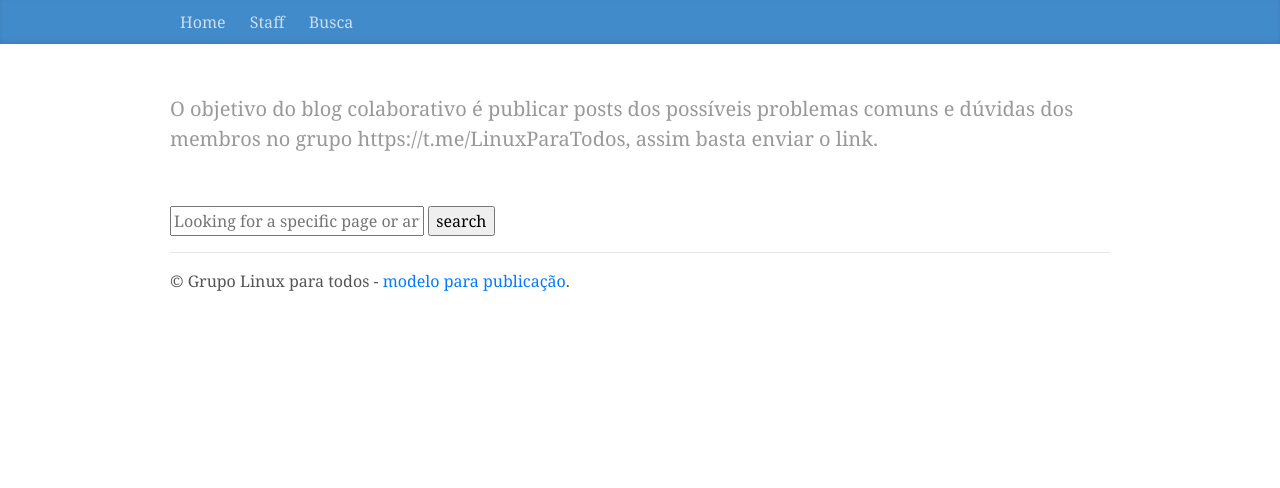
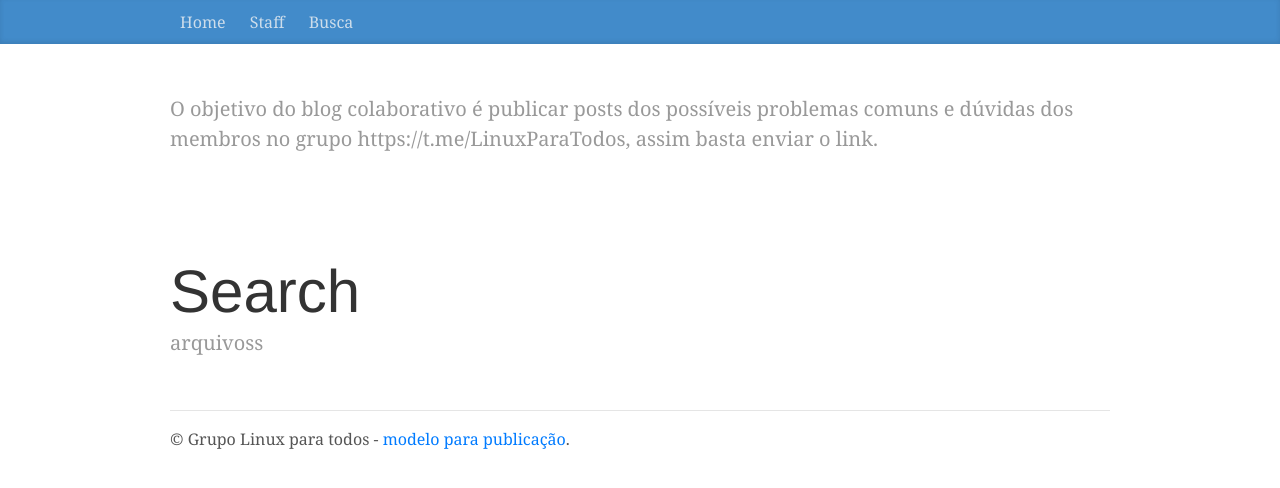
Before and after one commit to GrupoLinux/grupolinux.github.io, a Jekyll site: the page built from search.html, in a window 1280 px wide. Shown: the top 488 px of the page. Built offline with Jekyll 4.4.1, drawn with Linux system fonts in a browser that asks for light colours; nearby versions of some CDN libraries; library files that are not in the unit come from our copies; comment, search, counter and statistics services are not loaded.

Commit message:
search
Signed-off-by: Henry Jr <hmjsite@gmail.com>

```diff
--- a/_includes/head.html
+++ b/_includes/head.html
@@ -1,6 +1,6 @@
 <!doctype html>
 <html lang="en">
-  <head>
+<head>
     <!-- Required meta tags -->
     <meta charset="utf-8">
     <meta name="viewport" content="width=device-width, initial-scale=1, shrink-to-fit=no">
@@ -14,17 +14,7 @@
 
     <title>{{ site.title }} - {{ page.pagetitle }}</title>
 
-    {% include meta.html %}
+  {% include meta.html %}
 
-    <!-- HTML5 shim and Respond.js for IE8 support of HTML5 elements and media queries -->
-    <!--[if lt IE 9]>
-    <script src="https://oss.maxcdn.com/html5shiv/3.7.3/html5shiv.min.js"></script>
-    <script src="https://oss.maxcdn.com/respond/1.4.2/respond.min.js"></script>
-    <![endif]-->
-
-    {% if page.tipue_search_active or layout.tipue_search_active %}
-    <script src="https://unpkg.com/lunr/lunr.js"></script>
-    {% endif %}
-
-  </head>
-  <body>
+</head>
+<body>
--- a/search.html
+++ b/search.html
@@ -1,25 +1,9 @@
 ---
 layout: post
-title: Search
+pagetitle: Search
 permalink: /search/
 ---
-<form action="search.html" method="get">
-    <input type="text" id="search-box" name="query" placeholder="Looking for a specific page or article? Search here..">
-    <input type="submit" value="search">
-</form>
-<ul id="search-results"></ul>
-<script>
-    window.store = {
-    {% for post in site.posts %}
-    "{{ post.url | slugify }}": {
-        "title": "{{ post.titulo | xml_escape }}",
-            "author": "{{ post.author | xml_escape }}",
-            "category": "{{ post.tag | xml_escape }}",
-            "content": {{ post.content | strip_html | strip_newlines | jsonify }},
-        "url": "{{ post.url | xml_escape }}"
-    }
-    {% unless forloop.last %},{% endunless %}
-    {% endfor %}
-    };
-</script>
-<script src="assets/js/lunr/lunr.js"></script>
+<div class="blog-header">
+    <h3 class="blog-title">{{ page.pagetitle }}</h3>
+    <p class="lead blog-description">arquivoss</p>
+</div>
```
